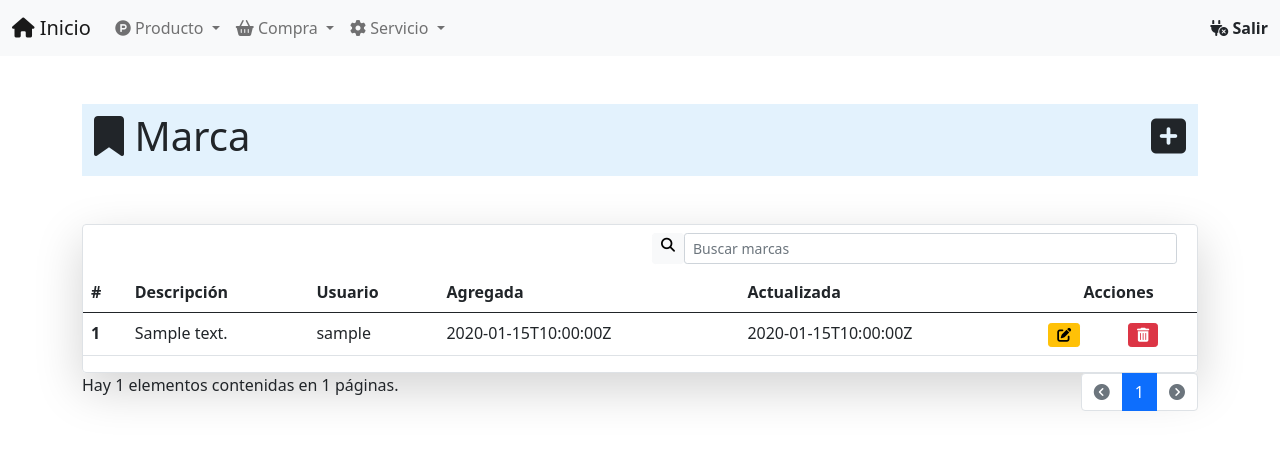
After one commit to cpablop1/sisteg, a Django app: page /producto/marca/ in a window 1280 px wide. The commit adds this page. Shown: the top 450 px of the page. Run offline with Django 5.2, Linux system fonts and the light colour scheme; tables that the repository leaves empty hold one stand-in row (values such as "Sample post").

Commit message:
Preparando templete y scripts para el modulo de marca

```diff
--- a/sisteg/apps/producto/urls.py
+++ b/sisteg/apps/producto/urls.py
@@ -6,4 +6,5 @@ urlpatterns = [
     path('categoria/', views.vista_categoria, name='categoria'),
     path('agregar-categoria/', views.agregar_categoria, name='agregar_categoria'),
     path('listar-categoria/', views.listar_categoria, name='listar_categoria'),
+    path('marca/', views.vista_marca, name='marca'),
 ]
--- a/sisteg/apps/producto/views.py
+++ b/sisteg/apps/producto/views.py
@@ -15,6 +15,10 @@ def vista_producto(request):
 #Función para renderizar la vista de categoria
 def vista_categoria(request):
     return render(request, 'categoria/categoria.html')
+
+#Función para renderizar la vista de marca
+def vista_marca(request):
+    return render(request, 'marca/marca.html')
 
 # Función para agregar categoría
 def agregar_categoria(request):
--- /dev/null
+++ b/sisteg/static/js/marca/agregar.js
@@ -0,0 +1,26 @@
+import * as alerta from '../alertas/alertas.js';
+import { cambiar } from './cambiar.js';
+import { listar } from './listar.js';
+
+export function agregar(form) {
+    let formData = new FormData(form)
+    fetch('/producto/agregar-categoria/', {
+        method: 'POST',
+        headers: {
+            'X-CSRFToken': document.querySelector('[name=csrfmiddlewaretoken]').value
+        },
+        body: formData
+    }).then(res => {
+        return res.json();
+    }).then(data => {
+        if (data.res) {
+            alerta.success(data.msg);
+            cambiar();
+            setTimeout(() => {
+                listar();
+            }, 500);
+        } else {
+            alerta.danger(data.msg);
+        }
+    });
+}
--- /dev/null
+++ b/sisteg/static/js/marca/cambiar.js
@@ -0,0 +1,19 @@
+// Evento para cambiar de vista entre el formulario y el listado de categoría
+export function cambiar() {
+    let btn_agregar = document.getElementById('agregar');
+    let form_agregar = document.getElementById('form_agregar');
+    let listar = document.getElementById('listar');
+
+    if (listar.hidden) {
+        btn_agregar.innerHTML = '<i class="fa-solid fa-square-plus"></i>';
+        form_agregar.reset();
+        listar.hidden = false;
+        form_agregar.hidden = true;
+    } else {
+        btn_agregar.innerHTML = '<i class="fa-solid fa-list"></i>';
+        form_agregar.reset();
+        listar.hidden = true;
+        form_agregar.hidden = false;
+        document.getElementById('descripcion').focus();
+    }
+}
--- /dev/null
+++ b/sisteg/static/js/marca/editar.js
@@ -0,0 +1,12 @@
+import { cambiar } from "./cambiar.js";
+
+export function editar(id) {
+    cambiar();
+    fetch(`/producto/listar-categoria/?id=${id}`).then(res => res.json()).then(data => {
+        let id = document.querySelector('#form_agregar input[name=id]');
+        let descripcion = document.querySelector('#form_agregar input[name=descripcion]');
+
+        id.value = data.data[0].id;
+        descripcion.value = data.data[0].descripcion;
+    });
+}
--- /dev/null
+++ b/sisteg/static/js/marca/listar.js
@@ -0,0 +1,52 @@
+export function listar(data_p = { 'pagina': 1, 'buscar': '' }) {
+    let params = new URLSearchParams(data_p).toString();
+    fetch(`/producto/listar-categoria/?${params}`).then(res => res.json()).then(data => {
+        let tabla = document.getElementById('tbl_listar');
+        let fila = '';
+        let pages = '';
+        let previous;
+        let next;
+        if (data.has_next) {
+            let new_data = { ...data_p }
+            new_data.pagina += 1
+            let jsonData = JSON.stringify(new_data);
+            next = `<li class="page-item"><a class="page-link" href="#" onclick='listar(${jsonData})'><i class="fa-solid fa-circle-chevron-right"></i></a></li>`
+        } else {
+            next = `<li class="page-item disabled"><a class="page-link" href="#"><i class="fa-solid fa-circle-chevron-right"></i></a></li>`
+        }
+        if (data.has_previous) {
+            let new_data = { ...data_p }
+            new_data.pagina -= 1
+            let jsonData = JSON.stringify(new_data);
+            previous = `<li class="page-item"><a class="page-link" href="#" onclick='listar(${jsonData})'><i class="fa-solid fa-circle-chevron-left"></i></a></li>`
+        } else {
+            previous = `<li class="page-item disabled"><a class="page-link" href="#"><i class="fa-solid fa-circle-chevron-left"></i></a></li>`
+        }
+        Array.from(data.page_range, (item, index) => {
+            let new_data = { ...data_p }
+            new_data.pagina = item
+            let jsonData = JSON.stringify(new_data);
+            pages += `<li class="page-item" id="page-${item}"><a class="page-link" href="#" onclick='listar(${jsonData})'>${item}</a></li>`;
+        });
+
+
+        Array.from(data.data, (item, index) => {
+            fila += `
+                <tr>
+                    <th scope="row">${index + 1}</th>
+                    <td>${item.descripcion}</td>
+                    <td>${item.usuario}</td>
+                    <td>${item.fecha_ingreso}</td>
+                    <td>${item.fecha_actualizacion}</td>
+                    <td><i class="fa-solid fa-pen-to-square btn btn-warning btn-sm" editar="${item.id}"></i></td>
+                    <td><i class="fa-solid fa-trash-can btn btn-danger btn-sm" eliminar="${item.id}"></i></td>
+                </tr>`;
+        });
+
+        tabla.childNodes[3].innerHTML = fila;
+        document.getElementById('pagination').innerHTML = previous + pages + next;
+        document.getElementById(`page-${data_p.pagina}`).classList.add('active');
+        document.getElementById('count').innerHTML = `Hay ${data.count} elementos contenidas en ${data.num_pages} páginas.`;
+
+    });
+}
--- /dev/null
+++ b/sisteg/static/js/marca/main.js
@@ -0,0 +1,51 @@
+import * as alerta from '../alertas/alertas.js';
+import { cambiar } from './cambiar.js';
+import { agregar } from './agregar.js';
+import { listar } from './listar.js';
+import { editar } from './editar.js';
+
+window.onload = () => {
+    let titulo = document.getElementById('titulo');
+    titulo.innerHTML = `<i class="fa-solid fa-bookmark"></i> Marca`;
+    listar();
+}
+
+window.listar = (data) => {
+    listar(data);
+}
+
+// Evento para cambiar de vista entre el formulario y el listado de categoría
+document.getElementById('agregar').addEventListener('click', e => {
+    cambiar();
+});
+
+// Evento para agregar categoría
+document.getElementById('form_agregar').addEventListener('submit', e => {
+    e.preventDefault();
+    let descripcion = e.target.querySelector('#descripcion');
+    if (descripcion.value.trim().length === 0) { // Evaluamos si no está vacío el campo
+        alerta.danger('Complete el formulario para continuar.');
+        descripcion.classList.add('is-invalid');
+    } else {
+        descripcion.classList.remove('is-invalid');
+        agregar(e.target);
+    }
+});
+
+// Evento para editar categoría
+document.getElementById('tbl_listar').addEventListener('click', e => {
+    let id = parseInt(e.target.getAttribute('editar'))
+    if (id) {
+        editar(id);
+    }
+});
+
+// Evento para buscar categorías
+document.getElementById('buscar').addEventListener('input', e => {
+    let buscar = e.target.value.trim();
+    if (buscar.length > 0) {
+        listar({'pagina': 1, 'buscar': buscar });
+    } else {
+        listar();
+    }
+});
--- a/sisteg/templates/layout/layout.html
+++ b/sisteg/templates/layout/layout.html
@@ -49,7 +49,7 @@
                             <li>
                                 <hr class="dropdown-divider">
                             </li>
-                            <li><a class="dropdown-item" href="#"><i class="fa-solid fa-bookmark"></i> Marca</a></li>
+                            <li><a class="dropdown-item" href="{% url 'marca' %}"><i class="fa-solid fa-bookmark"></i> Marca</a></li>
                         </ul>
                     </li>
                     <li class="nav-item dropdown">
--- /dev/null
+++ b/sisteg/templates/marca/agregar.html
@@ -0,0 +1,11 @@
+<form class="border rounded shadow-lg p-5 mt-5" id="form_agregar" hidden>
+    {% csrf_token %}
+    <div class="mb-3">
+        <label for="descripcion" class="form-label">Descripción</label>
+        <input type="text" class="form-control" name="id" id="id" hidden>
+        <input type="text" class="form-control" name="descripcion" id="descripcion" placeholder="Ingrese una descripción de la categoría">
+    </div>
+    <div class="mb-3 d-flex justify-content-end">
+        <button type="submit" class="btn btn-primary">Guardar</button>
+    </div>
+</form>
--- /dev/null
+++ b/sisteg/templates/marca/listar.html
@@ -0,0 +1,35 @@
+<div class="table-responsive border rounded shadow-lg mt-5" id="listar">
+    <div class="row justify-content-end m-2">
+        <div class="col-12 col-md-6">
+            <div class="d-flex">
+                <i class="fa-solid fa-magnifying-glass btn btn-light btn-sm"></i>
+                <input type="search" class="form-control form-control-sm" id="buscar" placeholder="Buscar marcas">
+            </div>
+        </div>
+    </div>
+    <table class="table" id="tbl_listar">
+        <thead>
+            <tr>
+                <th scope="col">#</th>
+                <th scope="col">Descripción</th>
+                <th scope="col">Usuario</th>
+                <th scope="col">Agregada</th>
+                <th scope="col">Actualizada</th>
+                <th scope="col" colspan="2" class="text-center">Acciones</th>
+            </tr>
+        </thead>
+        <tbody>
+        </tbody>
+    </table>
+</div>
+<div class="row">
+    <div class="col">
+        <p id="count"></p>
+    </div>
+    <div class="col">
+        <nav aria-label="Search results pages">
+            <ul class="pagination justify-content-end" id="pagination">
+            </ul>
+        </nav>
+    </div>
+</div>
--- /dev/null
+++ b/sisteg/templates/marca/marca.html
@@ -0,0 +1,13 @@
+{% extends 'layout/layout.html' %}
+
+{% load static %}
+
+{% block contenido %}
+{% include 'marca/listar.html' %}
+{% include 'marca/agregar.html' %}
+{% endblock %}
+
+
+{% block script %}
+<script src="{% static 'js/marca/main.js' %}" type="module"></script>
+{% endblock %}
```
